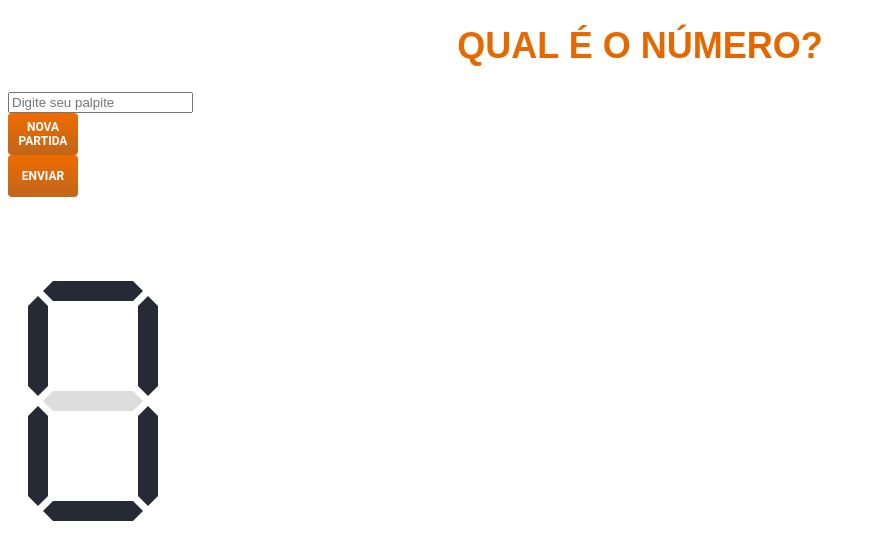
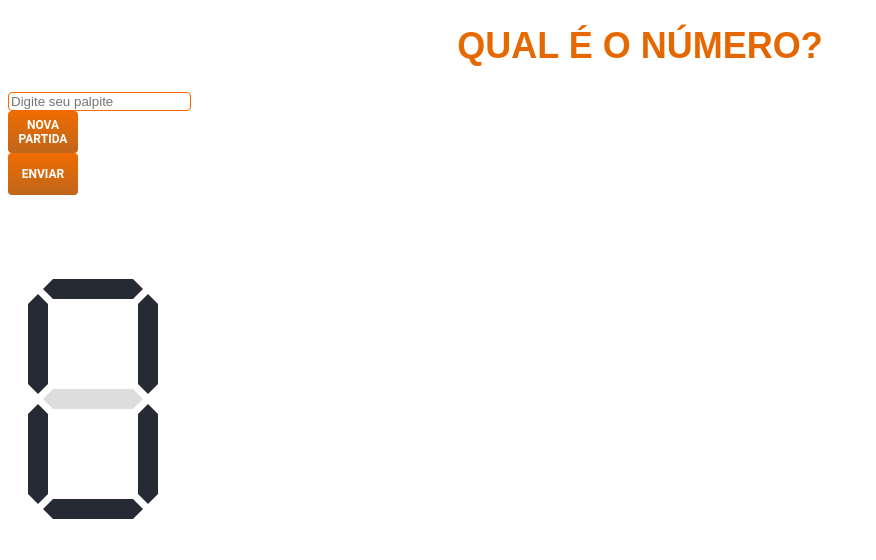
Before and after one commit to Matheusifz/StudioSolTeste, a React app: page / in a window 1280 px wide. Shown: the top 560 px of the page, without its empty margins (0-876 px from the left). Built offline with nearby package versions, Linux system fonts and the light colour scheme; no server answers.

Commit message:
feat: add style to input

```diff
--- a/src/components/Input/index.tsx
+++ b/src/components/Input/index.tsx
@@ -1,23 +1,29 @@
 import * as React from "react";
+import { BeautifulInput } from "./styles";
 
 interface InputProps {
   placeholder: string;
-  value: string ;
+  value: string;
   onChange: any;
   type: string;
 }
 
-const Input: React.FC<InputProps> = ({ placeholder, onChange, value, type }) => {
+const Input: React.FC<InputProps> = ({
+  placeholder,
+  onChange,
+  value,
+  type,
+}) => {
   return (
     <div className="input-wrapper">
-      <input
-      placeholder={placeholder}
+      <BeautifulInput
+        placeholder={placeholder}
         type={type}
         value={value}
         onChange={(e) => {
           onChange(e.target.value);
         }}
-      ></input>
+      ></BeautifulInput>
     </div>
   );
 };
--- /dev/null
+++ b/src/components/Input/styles.ts
@@ -0,0 +1,7 @@
+import styled from "styled-components";
+
+export const BeautifulInput = styled.input`
+  border: 1px solid #ff6600;
+  box-sizing: border-box;
+  border-radius: 4px;
+`;
```
